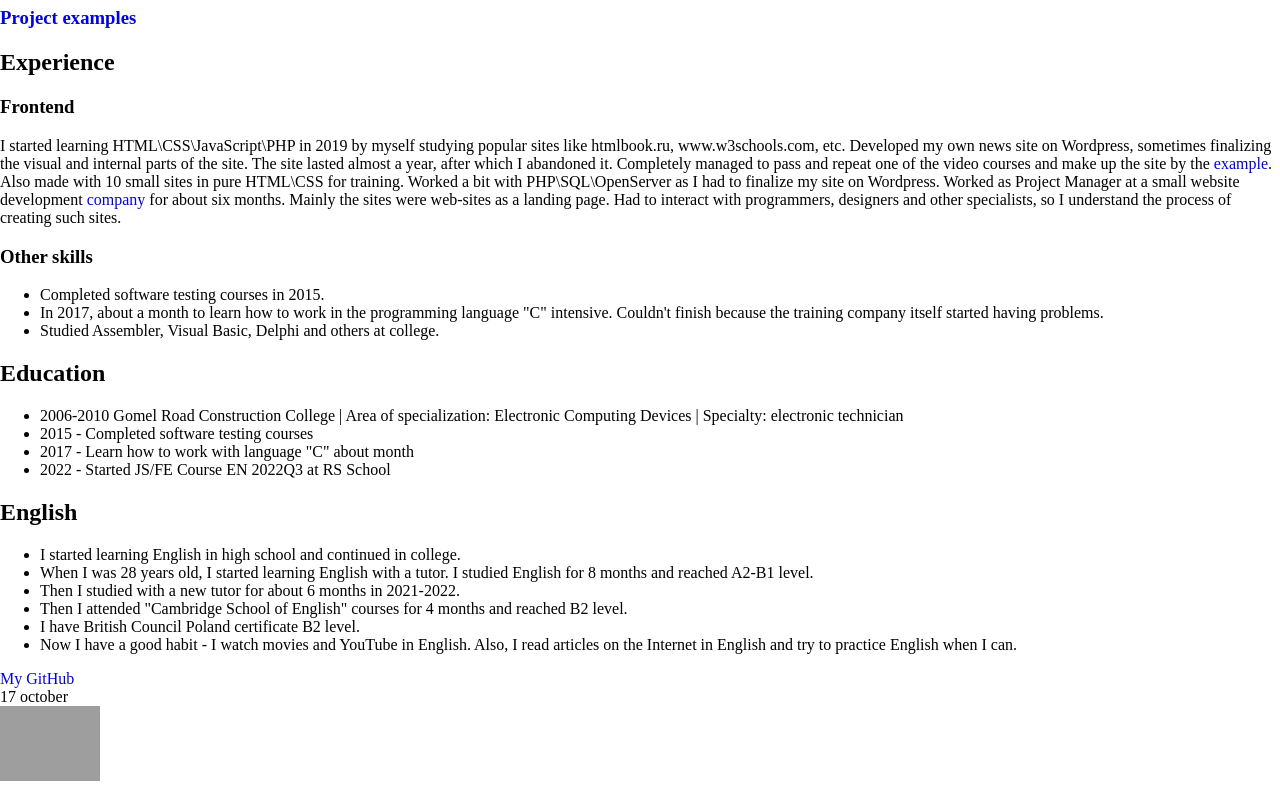
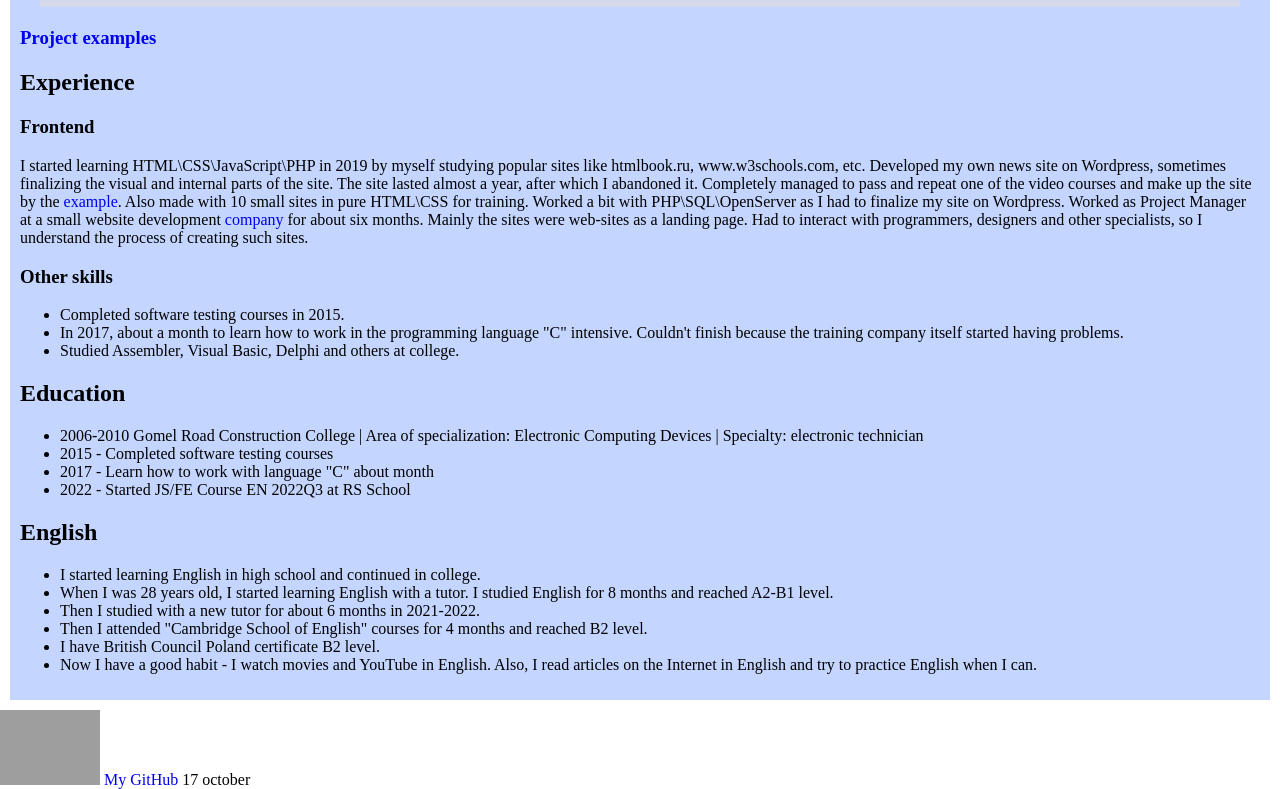
Before and after one commit to MalitskiMikhail/rsschool-cv-old, a plain HTML site: page index.html in a window 1280 px wide. Shown: the part 874-1663 px from the top of the page. Drawn offline with Linux system fonts and the light colour scheme; grey boxes are pictures that could not be loaded.

Commit message:
refactor: visual changes

```diff
--- a/index.html
+++ b/index.html
@@ -20,7 +20,7 @@
                 </ul>
             </nav>
         </header>
-        <main>
+        <main class="main-wrap">
         <h1>Mikhail Malitski</h1>
 <h2><a id="contacts">Contacts</a></h2>
     <ul>
@@ -105,12 +105,10 @@ Worked as Project Manager at a small website development <a href="https://leadme
         <li>Now I have a good habit - I watch movies and YouTube in English. Also, I read articles on the Internet in English and try to practice English when I can.</li>
     </ul>
 </main>
-        <footer>
+        <footer class="footer">
+            <a class="logo" href="https://rs.school/js-en/"><img src="https://rs.school/images/rs_school_js.svg" alt="logo-rsschool" width="100"></a>
             <a href="https://github.com/MalitskiMikhail">My GitHub</a>
-            <br>
             <time datetime="2022-10-17 22:25">17 october</time>
-            <br>
-            <a class="logo" href="https://rs.school/js-en/"><img src="https://rs.school/images/rs_school_js.svg" alt="logo-rsschool" width="100"></a>
         </footer>
     </body>
 </html>
```
